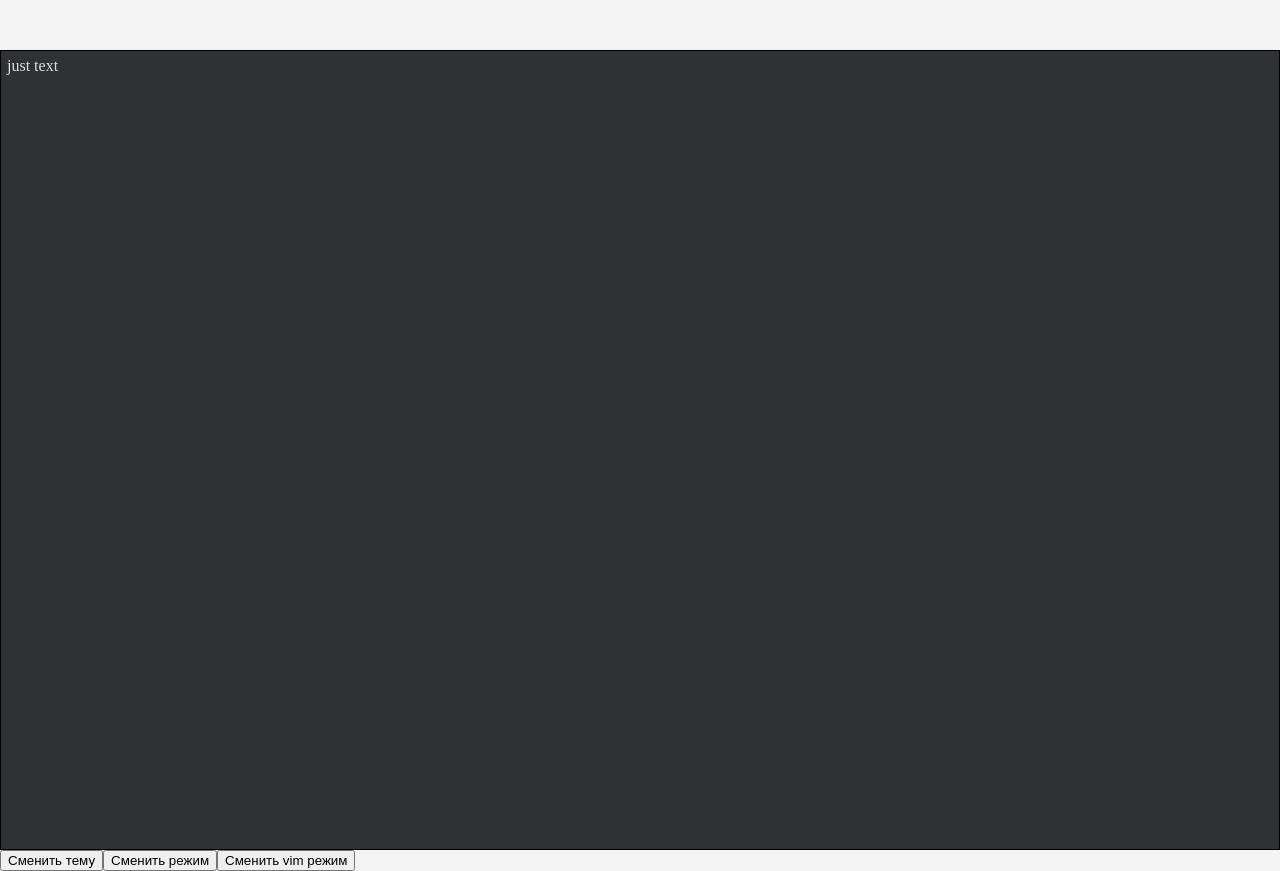
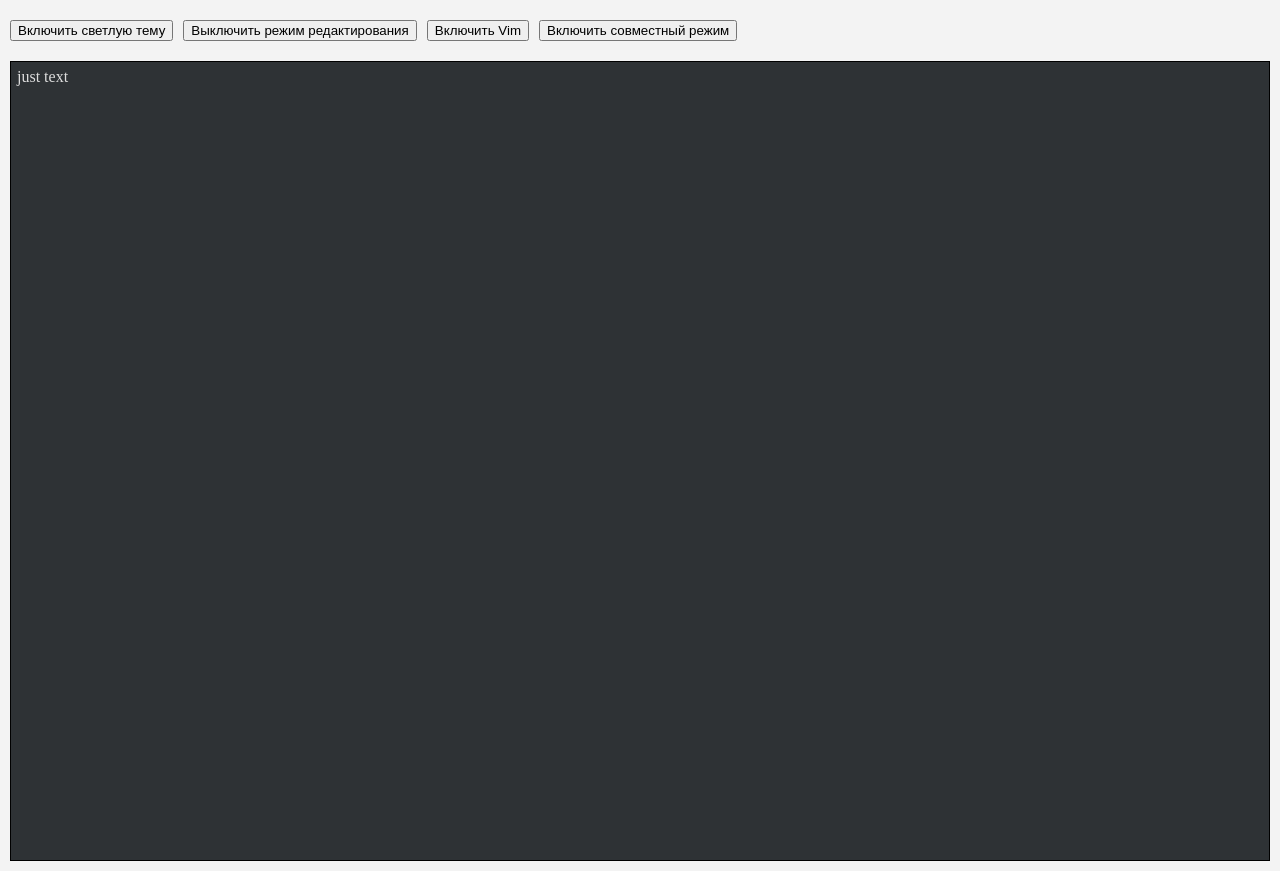
Before and after one commit to KrainovSD/markdown-editor, a website built with Vite: page index.html in a window 1280 px wide. Built offline with nearby package versions, Linux system fonts and the light colour scheme; some packages are replaced by stand-ins of ours.

Commit message:
fix example, added multi cursor mode

```diff
--- a/index.html
+++ b/index.html
@@ -10,14 +10,22 @@
       height: 100vh;
       width: 100vw;
       margin: 0;
-      padding-top: 50px;
+      padding-top: 20px;
+      padding: 20px 10px;
       overflow: hidden;
       background-color: #f3f3f3;
     "
   >
+    <div style="display: flex; gap: 10px; align-items: center; width: 100%">
+      <button class="theme-mode"></button>
+      <button class="edit-mode"></button>
+      <button class="vim-mode"></button>
+      <button class="multi-mode"></button>
+    </div>
     <div
       id="root"
       style="
+        margin-top: 20px;
         border: 1px solid black;
         min-height: 800px;
         max-height: 800px;
--- /dev/null
+++ b/src/app/helpers/index.ts
@@ -0,0 +1,3 @@
+export * from "./full-example";
+export * from "./random-string";
+export * from "./random-color";
--- /dev/null
+++ b/src/app/helpers/random-color.ts
@@ -0,0 +1,9 @@
+export function randomColor() {
+  const letters = "0123456789ABCDEF";
+  let color = "#";
+  for (let i = 0; i < 6; i++) {
+    color += letters[Math.floor(Math.random() * 16)];
+  }
+
+  return color;
+}
--- /dev/null
+++ b/src/app/helpers/random-string.ts
@@ -0,0 +1,13 @@
+const characters = "ABCDEFGHIJKLMNOPQRSTUVWXYZabcdefghijklmnopqrstuvwxyz0123456789";
+
+export function randomString(length: number = 10, allowCharacters: string = characters) {
+  let result = "";
+  let counter = 0;
+
+  while (counter < length) {
+    result += allowCharacters.charAt(Math.floor(Math.random() * allowCharacters.length));
+    counter += 1;
+  }
+
+  return result;
+}
--- a/src/app/index.ts
+++ b/src/app/index.ts
@@ -1,67 +1,126 @@
 /* eslint-disable no-console */
-import { Editor } from "@/module";
+import { Editor, type MultiCursorOptions } from "@/module";
 import type { ThemeOptions } from "@/extensions/theme";
-import { fullExample } from "./full-example";
 import "./global.css";
+import { fullExample, randomColor, randomString } from "./helpers";
 
+/** Multi Cursor Mode */
+const roomId = window.location.href.replace(window.location.origin, "").replace("/", "");
+const presetMultiCursor: MultiCursorOptions = {
+  roomId: roomId || randomString(10),
+  url: "ws://192.168.135.150:3000",
+  userName: randomString(5),
+  userColor: randomColor(),
+};
+
+let editor: Editor | undefined;
 let theme: "dark" | "light" = "dark";
-
+let multiCursor: MultiCursorOptions | undefined = roomId ? presetMultiCursor : undefined;
+let readonly: boolean = false;
+let vimMode: boolean = false;
 const dark: ThemeOptions | undefined = undefined;
 const light: ThemeOptions | undefined = undefined;
-
 const viewFullExample = false;
 const root = document.querySelector<HTMLElement>("#root");
-
 if (!root) throw new Error("Hasn't root");
 
-const editor = new Editor({
+function initEditor() {
+  if (!root) return;
+
+  editor = new Editor({
     root,
+    multiCursor,
     initialText: viewFullExample
       ? fullExample
       : `just text
 
   `,
-  // onChange: (view) => {
-  //   console.log(view.state.doc.toString());
-  // },
-  // onBlur: (state) => {
-  //   console.log("blur ", state.doc.toString());
-  // },
-  // onFocus: (state) => {
-  //   console.log("focus ", state.doc.toString());
-  // },
-  // onEnter: (view) => {
-  //   console.log("enter ", view.state.doc.toString());
-  // },
-  vimMode: false,
-  readonly: false,
+    vimMode,
+    readonly,
     dark,
     light,
     theme,
   });
+}
 
-const themeButton = document.createElement("button");
-themeButton.textContent = "Сменить тему";
-document.body.appendChild(themeButton);
+/** Theme Mode */
+const themeButton = document.querySelector(".theme-mode");
+if (themeButton) {
+  const text = {
+    dark: "Включить светлую тему",
+    light: "Включить темную тему",
+  };
+  themeButton.textContent = text[theme];
   themeButton.addEventListener("click", () => {
+    if (!editor) return;
+
     editor.setTheme(theme === "light" ? "dark" : "light");
     theme = theme === "light" ? "dark" : "light";
+    themeButton.textContent = text[theme];
   });
+}
+/** Edit Mode */
+const readonlyButton = document.querySelector(".edit-mode");
+if (readonlyButton) {
+  const text: Record<string, string> = {
+    false: "Выключить режим редактирования",
+    true: "Включить режим редактирования",
+  };
+  readonlyButton.textContent = text[String(readonly)];
+  readonlyButton.addEventListener("click", () => {
+    if (!editor) return;
 
-let readonly = false;
-const readonlyButton = document.createElement("button");
-readonlyButton.textContent = "Сменить режим";
-document.body.appendChild(readonlyButton);
-readonlyButton.addEventListener("click", () => {
     editor.setReadonly(!readonly);
     readonly = !readonly;
+    readonlyButton.textContent = text[String(readonly)];
   });
+}
 
-let vimMode = false;
-const vimButton = document.createElement("button");
-vimButton.textContent = "Сменить vim режим";
-document.body.appendChild(vimButton);
+/** Vim Mode */
+const vimButton = document.querySelector(".vim-mode");
+if (vimButton) {
+  const text: Record<string, string> = {
+    false: "Включить Vim",
+    true: "Выключить Vim",
+  };
+  vimButton.textContent = text[String(vimMode)];
   vimButton.addEventListener("click", () => {
+    if (!editor) return;
+
     editor.setVimMode(!vimMode);
     vimMode = !vimMode;
+    vimButton.textContent = text[String(vimMode)];
   });
+}
+
+/** Multi Cursor Mode */
+const multiButton = document.querySelector(".multi-mode");
+if (multiButton) {
+  const text: Record<string, string> = {
+    false: "Включить совместный режим",
+    true: "Выключить совместный режим",
+  };
+  multiButton.textContent = text[String(Boolean(multiCursor))];
+  multiButton.addEventListener("click", () => {
+    if (!editor) return;
+
+    editor.destroy();
+
+    if (!multiCursor) {
+      multiCursor = {
+        ...presetMultiCursor,
+        url: `${presetMultiCursor.url}/ws/v1/wiki/${presetMultiCursor.roomId}`,
+      };
+      window.history.pushState({}, "", `${window.location.origin}/${presetMultiCursor.roomId}`);
+    } else {
+      multiCursor = undefined;
+      window.history.pushState({}, "", window.location.origin);
+    }
+
+    initEditor();
+
+    multiButton.textContent = text[String(Boolean(multiCursor))];
+  });
+}
+
+initEditor();
--- a/src/index.ts
+++ b/src/index.ts
@@ -1,2 +1,3 @@
 export type { EditorInterface, EditorArguments, MultiCursorOptions } from "./module";
 export { Editor } from "./module";
+export type { ExtensionsOptions, InitExtensionsOptions } from "./extensions";
```
Also changed, not shown: src/app/helpers/full-example.ts (renamed from src/app/full-example.ts). Lines whose indentation alone changed are shown as unchanged.
